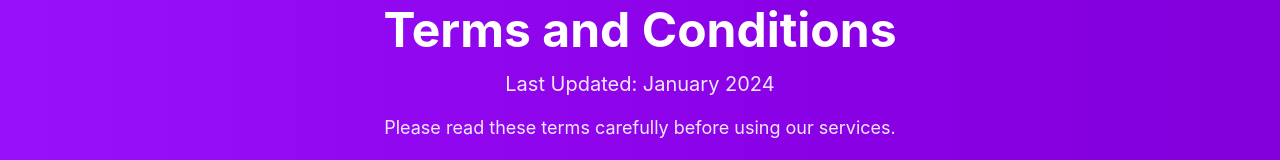
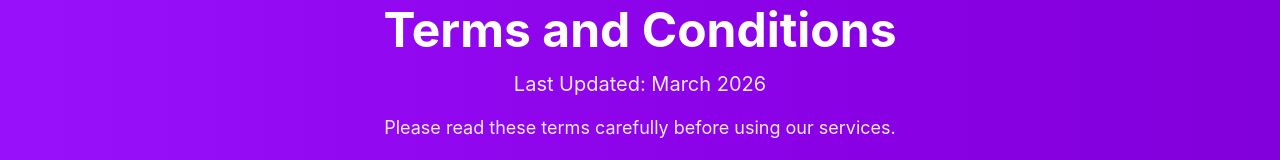
Before and after one commit to its-m4npreet/groceryMart, a React (Vite) app in the folder frontend/: page /terms in a window 1280 px wide. Shown: the part 331-491 px from the top of the page. Built offline with nearby package versions, Linux system fonts and the light colour scheme; no server answers; what axios-retry would draw is missing.

Commit message:
docs: Update "Last Updated" date on the Terms and Conditions page.

```diff
--- a/frontend/src/pages/TermsPage.jsx
+++ b/frontend/src/pages/TermsPage.jsx
@@ -167,7 +167,7 @@ const TermsPage = () => {
               Terms and Conditions
             </h1>
             <p className="text-lg sm:text-xl text-purple-100">
-              Last Updated: January 2024
+              Last Updated: March 2026
             </p>
             <p className="text-base sm:text-lg text-purple-100 mt-3 sm:mt-4">
               Please read these terms carefully before using our services.
```
